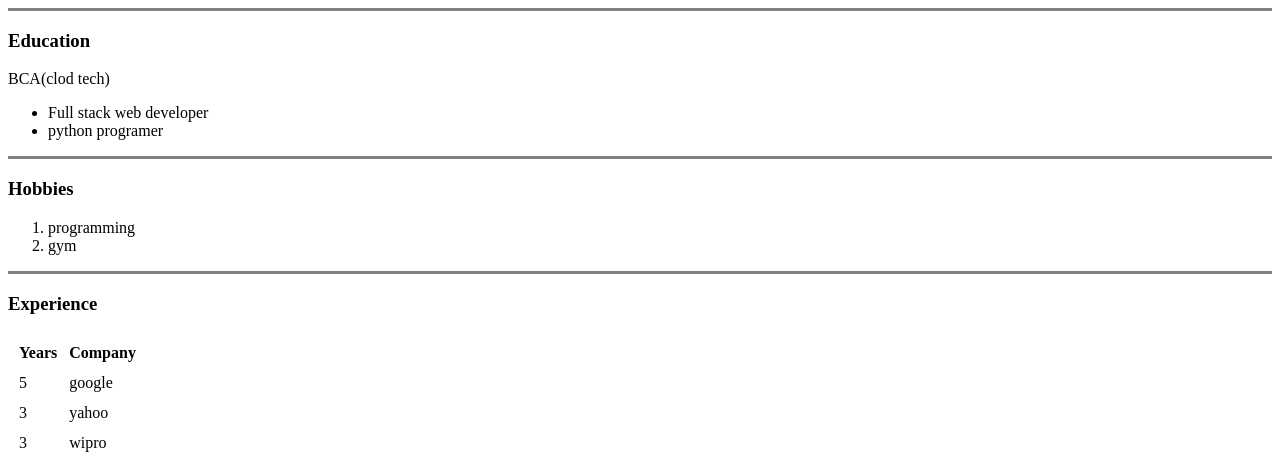
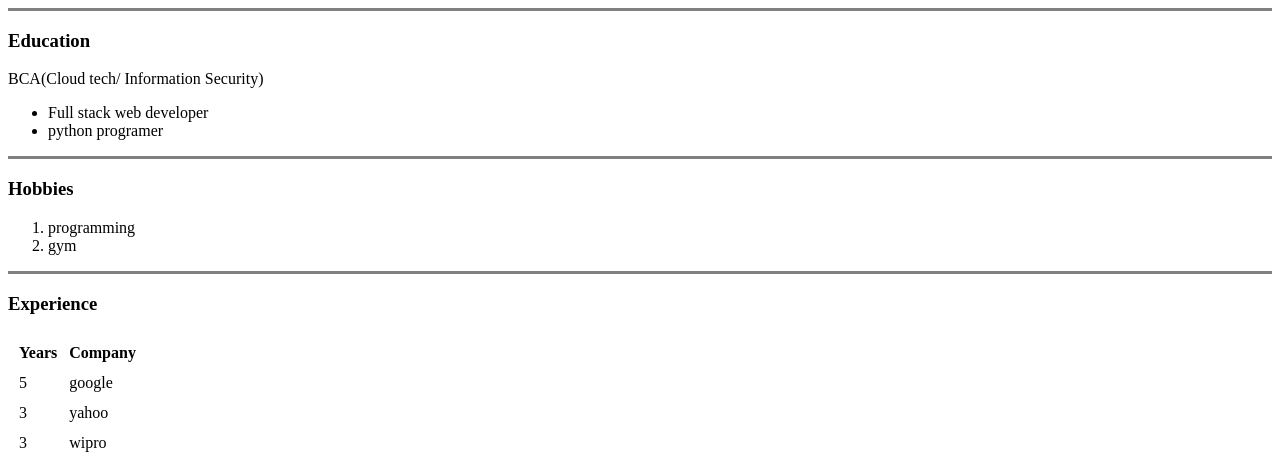
Before and after one commit to shaheedams/cv, a plain HTML site: page index.html in a window 1280 px wide. Shown: the part 334-800 px from the top of the page. Drawn offline with Linux system fonts and the light colour scheme.

Commit message:
Update index.html

```diff
--- a/index.html
+++ b/index.html
@@ -26,7 +26,7 @@
   <hr size='3' noshade>
   </hr>
   <h3>Education</h3>
-  <p>BCA(clod tech)</p>
+  <p>BCA(Cloud tech/ Information Security)</p>
   <ul>
     <li>Full stack web developer</li>
     <li>python programer</li>
```
